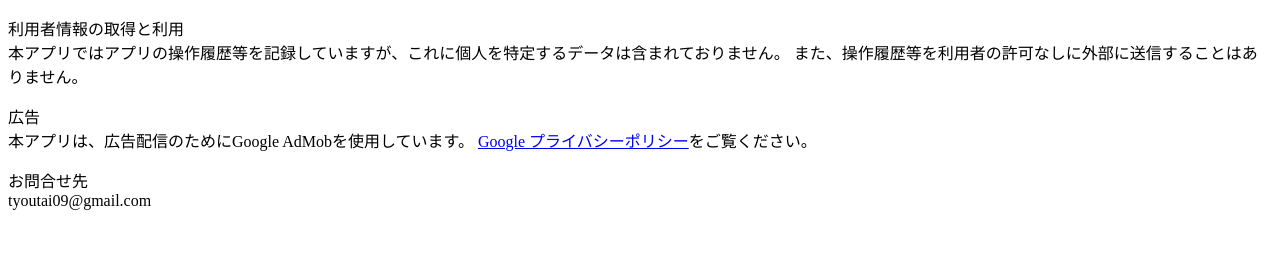
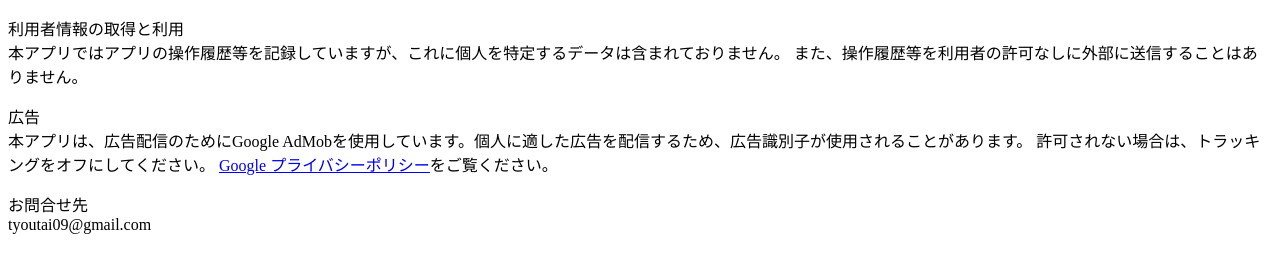
Before and after one commit to softwere-alg/ES-AM-II-Home, a plain HTML site: page privacy.html in a window 1280 px wide. Drawn offline with Linux system fonts and the light colour scheme.

Commit message:
Update privacy.html

```diff
--- a/privacy.html
+++ b/privacy.html
@@ -15,7 +15,8 @@
 
     <p>
         広告<br>
-        本アプリは、広告配信のためにGoogle AdMobを使用しています。
+        本アプリは、広告配信のためにGoogle AdMobを使用しています。個人に適した広告を配信するため、広告識別子が使用されることがあります。
+        許可されない場合は、トラッキングをオフにしてください。
         <a href="https://policies.google.com/privacy?hl=ja">Google プライバシーポリシー</a>をご覧ください。
     </p>
 
```
